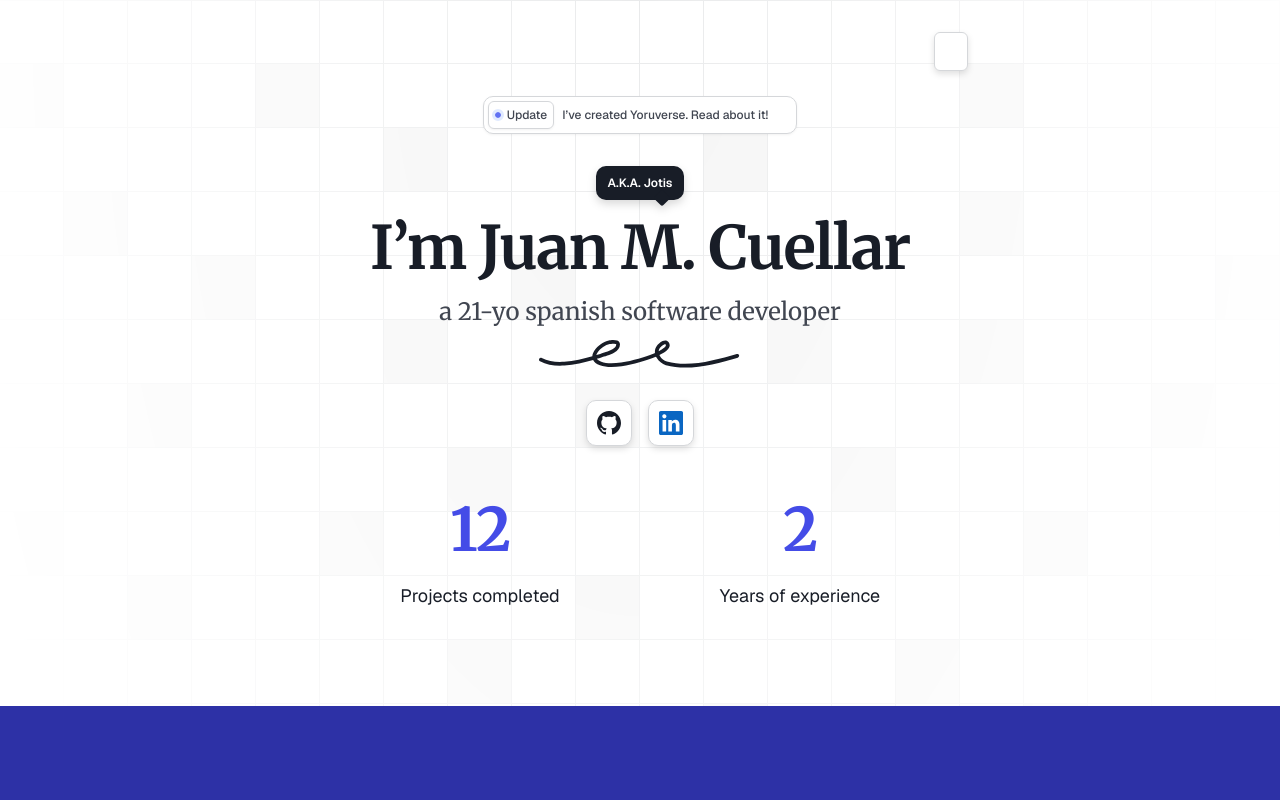
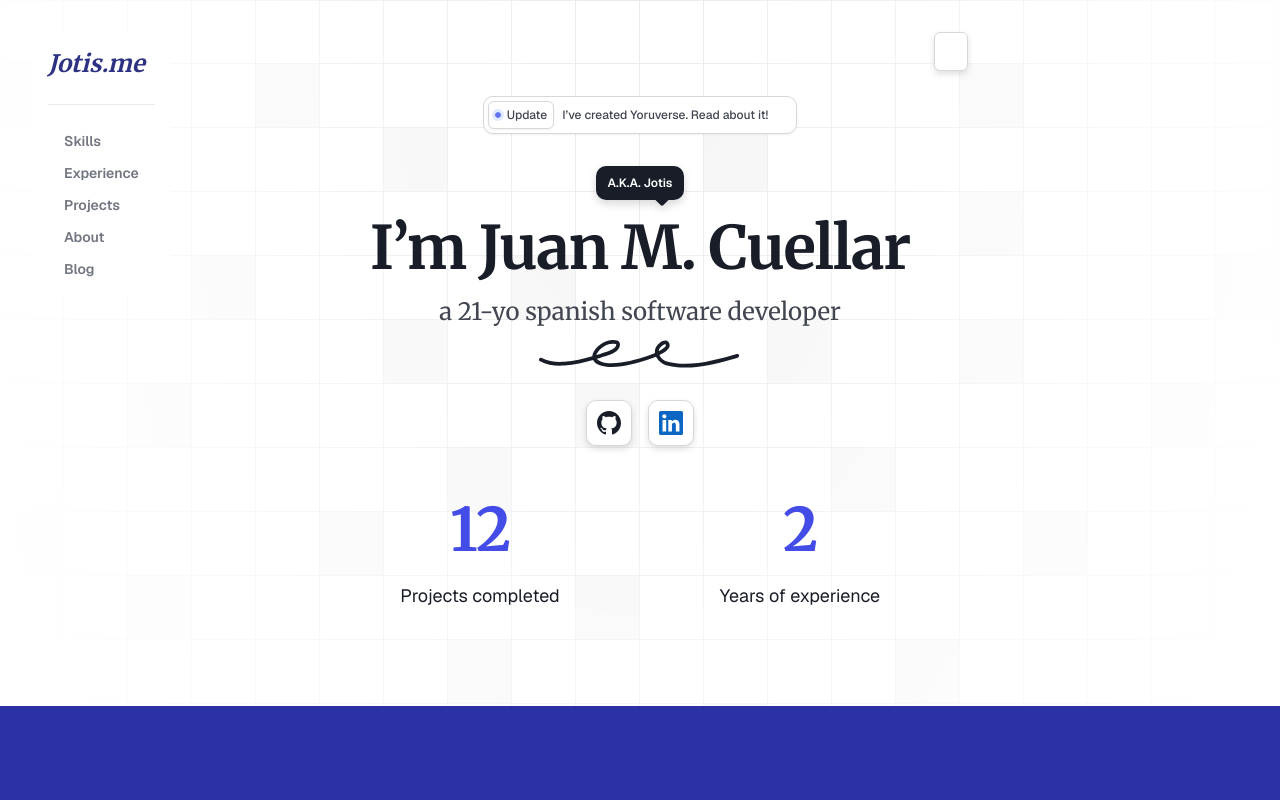
Before and after one commit to Jotis1/portfolio, a Next.js app: page / in a window 1280 px wide. Shown: the top 800 px of the page. Built offline with nearby package versions, Linux system fonts and the light colour scheme; some icons are missing.

Commit message:
dev: Added sidebar

```diff
--- a/app/page.tsx
+++ b/app/page.tsx
@@ -3,11 +3,13 @@ import { Experience } from '@/components/experience';
 import { Footer } from '@/components/footer';
 import { Hero } from '@/components/hero';
 import { Projects } from '@/components/projects';
+import { Sidebar } from '@/components/sidebar';
 import { SkillsCarousel } from '@/components/skills-carousel';
 
 export default function Home() {
     return (
         <main className="flex flex-col items-center">
+            <Sidebar />
             <Hero />
             <SkillsCarousel />
             <Experience />
--- /dev/null
+++ b/components/sidebar/index.tsx
@@ -0,0 +1,46 @@
+import type { ComponentProps } from 'react';
+import { NavLink } from './navlink';
+
+const navLinks: ComponentProps<typeof NavLink>[] = [
+    {
+        id: '1',
+        href: '#skills',
+        children: 'Skills',
+    },
+    {
+        id: '2',
+        href: '#experience',
+        children: 'Experience',
+    },
+    {
+        id: '3',
+        href: '#projects',
+        children: 'Projects',
+    },
+    {
+        id: '4',
+        href: '#about',
+        children: 'About',
+    },
+    {
+        id: '5',
+        href: '/blog',
+        children: 'Blog',
+    },
+];
+
+export function Sidebar() {
+    return (
+        <nav className="z-10 fixed top-8 left-8 w-fit p-4 flex flex-col gap-6 rounded-xl bg-alpha-white/80 backdrop-blur-md">
+            <h1 className="text-display-xs font-display font-bold italic text-brand-primary">
+                Jotis.me
+            </h1>
+            <hr className="w-full border-secondary" />
+            <div className="flex flex-col gap-2">
+                {navLinks.map((link) => (
+                    <NavLink key={link.id} {...link} />
+                ))}
+            </div>
+        </nav>
+    );
+}
--- /dev/null
+++ b/components/sidebar/navlink.tsx
@@ -0,0 +1,15 @@
+import Link from 'next/link';
+import type { ComponentProps } from 'react';
+import { cn } from '@/utils/cn';
+
+export function NavLink({ className, ...props }: ComponentProps<typeof Link>) {
+    return (
+        <Link
+            className={cn(
+                'h-6 px-4 py-0.5 text-sm font-semibold text-quaternary',
+                className,
+            )}
+            {...props}
+        />
+    );
+}
```
